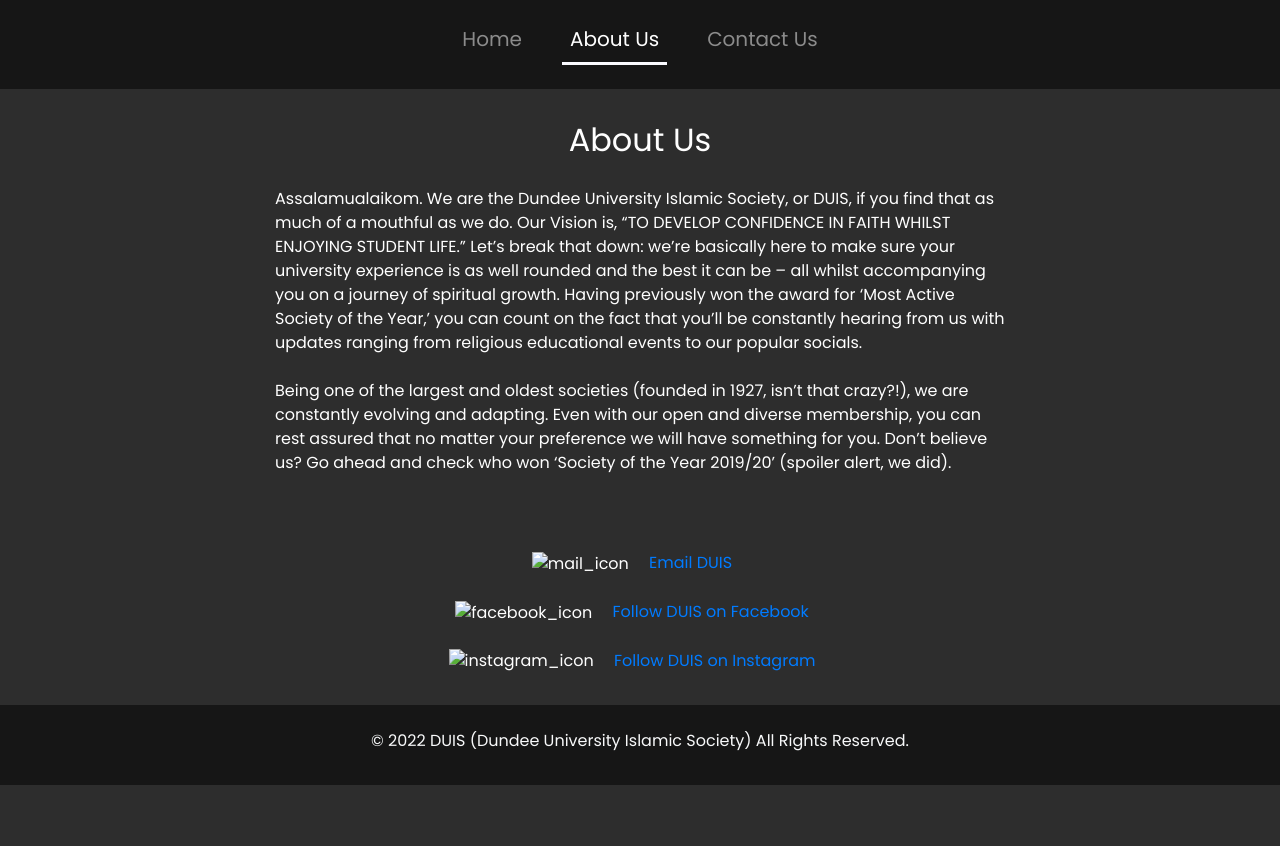
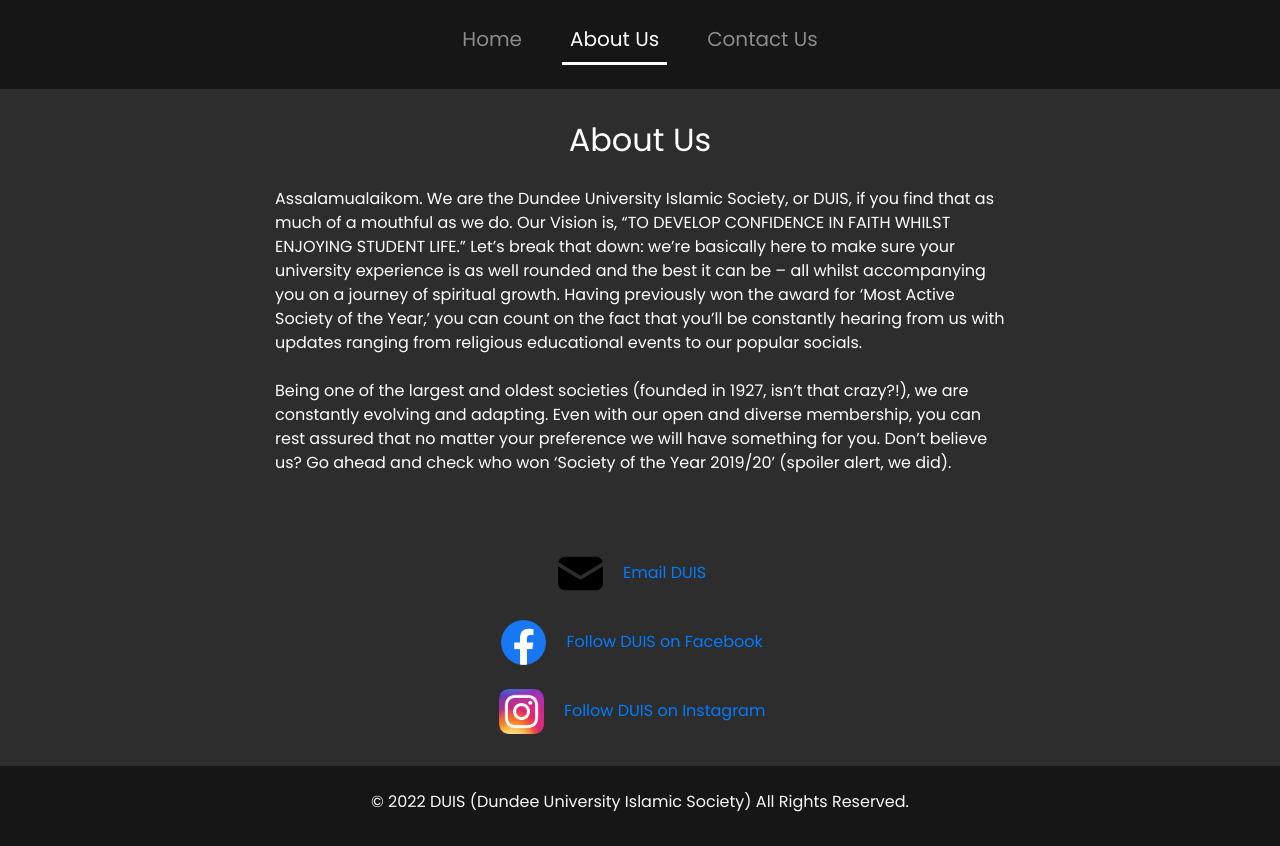
Before and after one commit to anasxyz/DUIS.com, a plain HTML site: page about_us.html in a window 1280 px wide. Before the commit the page ends 800 px from the top, so only its background shows below. Drawn offline with nearby package versions, Linux system fonts and the light colour scheme.

Commit message:
Updated files

```diff
--- a/about_us.html
+++ b/about_us.html
@@ -8,7 +8,7 @@
     <link rel="stylesheet" href="">
     <link rel="stylesheet" href="https://cdnjs.cloudflare.com/ajax/libs/font-awesome/6.2.0/css/all.min.css">
     <link rel="stylesheet" href="https://cdnjs.cloudflare.com/ajax/libs/animate.css/4.1.1/animate.min.css">
-    <link rel="stylesheet" href="CSS/style.css">
+    <link rel="stylesheet" href="style.css">
 
     <!-- Character encoding and viewport-->
     <meta charset="UTF-8">
@@ -68,15 +68,15 @@
             <div class="row">
                 <div class="col-8 mx-auto my-3 text-center">
                     <p class="mt-4">
-                        <img src="img/mail_icon.png" alt="mail_icon" height="45" width="45">
+                        <img src="mail_icon.png" alt="mail_icon" height="45" width="45">
                         <a href="mailto:duis@dundee.ac.uk" class="px-3">Email DUIS</a>
                     </p>
                     <p class="mt-4">
-                        <img src="img/facebook_icon.png" alt="facebook_icon" height="45" width="45">
+                        <img src="facebook_icon.png" alt="facebook_icon" height="45" width="45">
                         <a href="https://www.facebook.com/dundeeuniislam" class="px-3">Follow DUIS on Facebook</a>
                     </p>
                     <p class="mt-4">
-                        <img src="img/instagram_icon.png" alt="instagram_icon" height="45" width="45">
+                        <img src="instagram_icon.png" alt="instagram_icon" height="45" width="45">
                         <a href="https://www.instagram.com/duis_islamicsociety/" class="px-3">Follow DUIS on Instagram</a>
                     </p>
                 </div>
```
Also changed, not shown: contact_us.html (+1 -1 lines), index.html (+1 -1 lines).
